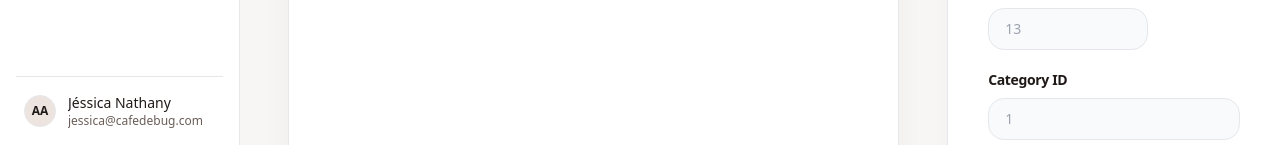
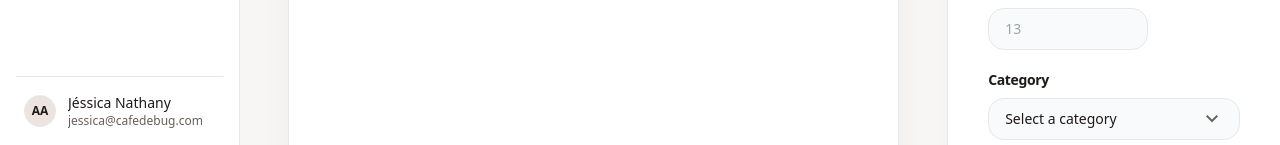
Before and after one commit to RegisBarros/cafedebug-ui, a Next.js app in the folder apps/admin/: page /episodes/new in a window 1280 px wide. Shown: the part 655-800 px from the top of the page. Built offline with nearby package versions, Linux system fonts and the light colour scheme.

Commit message:
fix(styles): replace category input with a select dropdown for improved user experience

```diff
--- a/apps/admin/src/features/episodes/components/episode-editor-form.tsx
+++ b/apps/admin/src/features/episodes/components/episode-editor-form.tsx
@@ -494,15 +494,26 @@ export function EpisodeEditorForm({
                 </label>
 
                 <label className="flex flex-col gap-2">
-                  <span className={labelClassName}>Category ID</span>
-                  <input
-                    aria-invalid={errors.categoryId ? true : undefined}
-                    className={inputClassName}
-                    inputMode="numeric"
-                    placeholder="1"
-                    type="text"
-                    {...register("categoryId")}
-                  />
+                  <span className={labelClassName}>Category</span>
+                  <span className="relative block">
+                    <select
+                      aria-invalid={errors.categoryId ? true : undefined}
+                      className={`${inputClassName} cursor-pointer appearance-none pr-12`}
+                      {...register("categoryId")}
+                    >
+                      <option value="">Select a category</option>
+                      <option value="1">1 - Design</option>
+                      <option value="2">2 - Development</option>
+                      <option value="3">3 - Product</option>
+                      <option value="4">4 - Career</option>
+                    </select>
+                    <span
+                      aria-hidden="true"
+                      className="material-symbols-outlined pointer-events-none absolute right-4 top-1/2 -translate-y-1/2 text-[20px] text-on-surface-variant"
+                    >
+                      expand_more
+                    </span>
+                  </span>
                   {errors.categoryId?.message ? (
                     <p className="text-xs text-danger">{errors.categoryId.message}</p>
                   ) : null}
```
